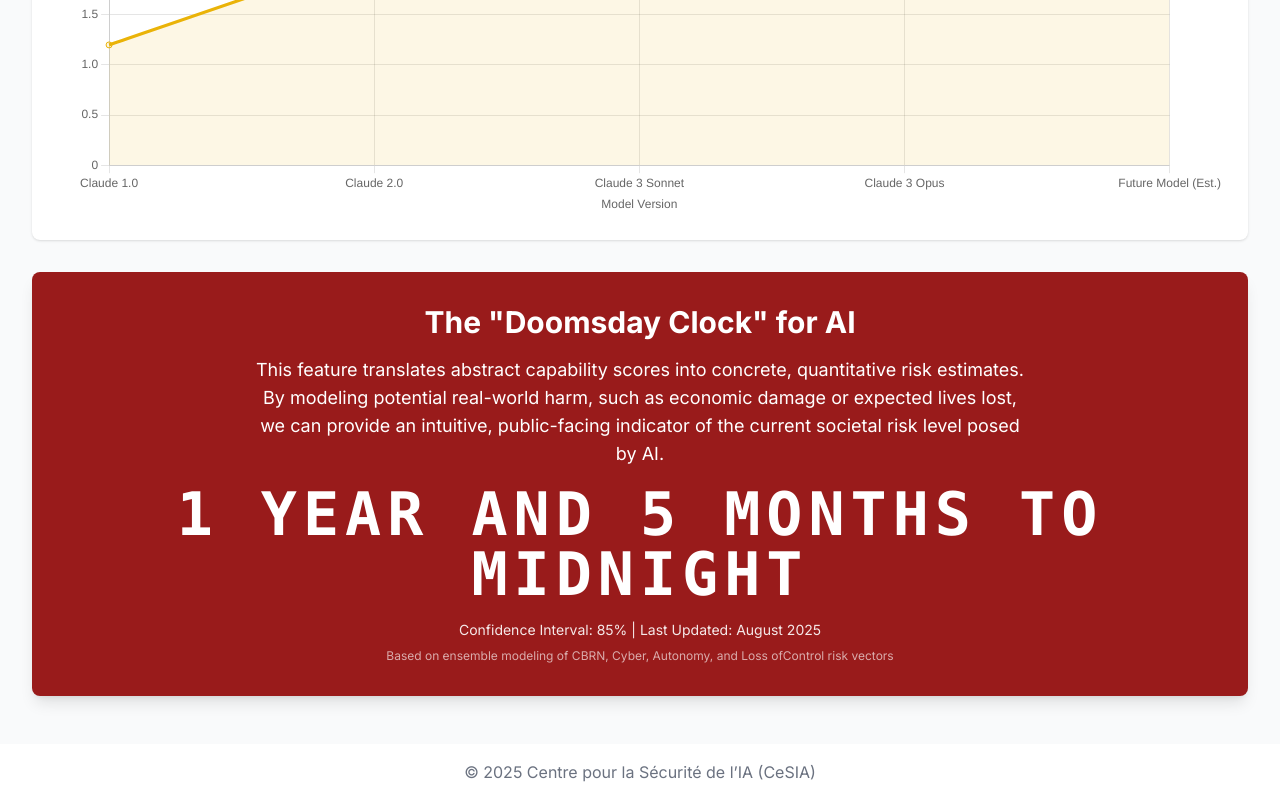
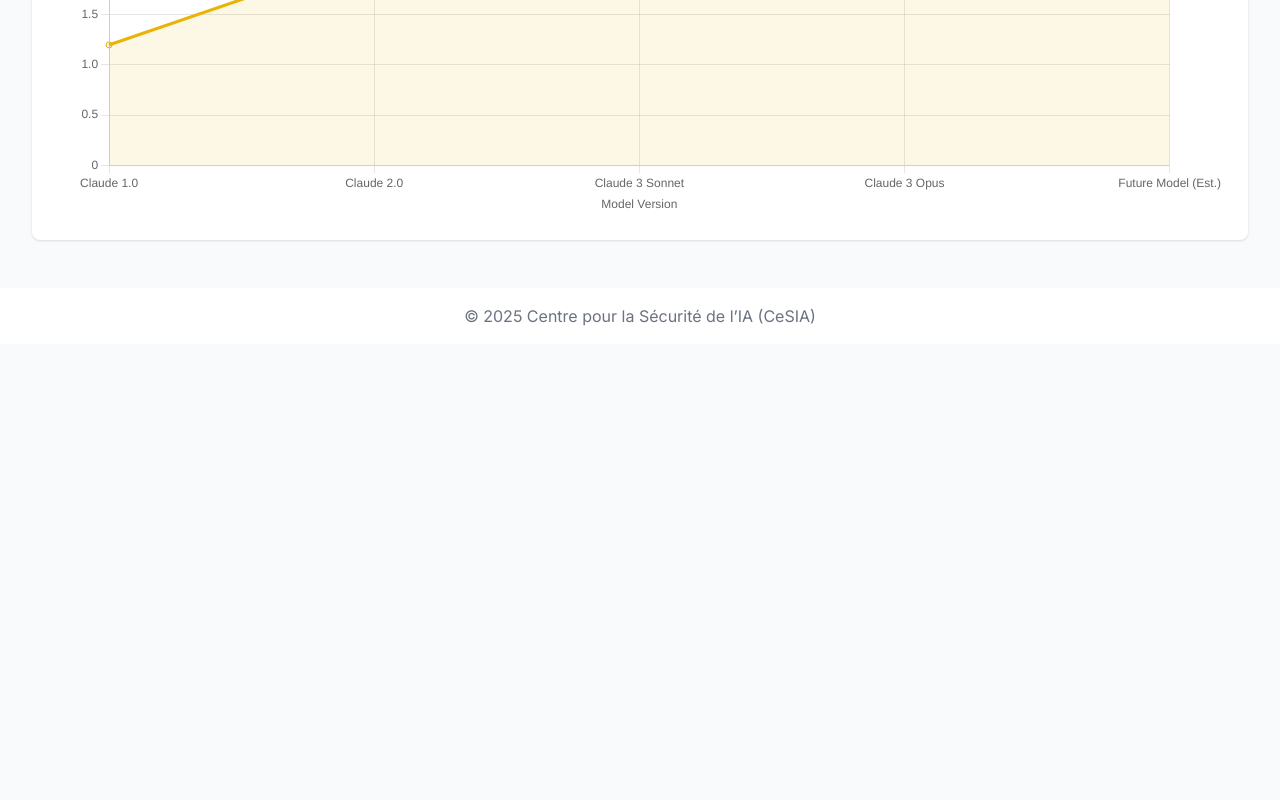
Before and after one commit to CentreSecuriteIA/ai_red_lines_tracker, a plain HTML site: page index.html in a window 1280 px wide. Shown: the part 1382-2182 px from the top of the page. After the commit the page ends 1726 px from the top, so only its background shows below. Drawn offline with nearby package versions, Linux system fonts and the light colour scheme.

Commit message:
remove useless section

```diff
--- a/index.html
+++ b/index.html
@@ -156,23 +156,6 @@
                 <canvas id="historicalTrendChart"></canvas>
             </div>
 
-            <!-- Doomsday Clock -->
-            <div class="bg-red-800 text-white rounded-lg shadow-lg p-8 mt-8 text-center">
-                <h3 class="text-3xl font-bold mb-4">The "Doomsday Clock" for AI</h3>
-                <p class="text-lg max-w-3xl mx-auto mb-4">
-                    This feature translates abstract capability scores into concrete, quantitative risk estimates. By modeling potential real-world harm, such as economic damage or expected lives lost, we can provide an intuitive, public-facing indicator of the current societal risk level posed by AI.
-                </p>
-                <div class="text-6xl font-mono font-bold tracking-widest">
-                    <span>1 YEAR AND 5</span>
-                    <span> MONTHS</span>
-                    <span>TO MIDNIGHT</span>
-                </div>
-                <div class="mt-4 text-sm opacity-90">
-                    <p>Confidence Interval: 85% | Last Updated: August 2025</p>
-                    <p class="text-xs mt-2 opacity-70">Based on ensemble modeling of CBRN, Cyber, Autonomy, and Loss ofControl risk vectors</p>
-                </div>
-            </div>
-
         </div>
     </main>
 
```
